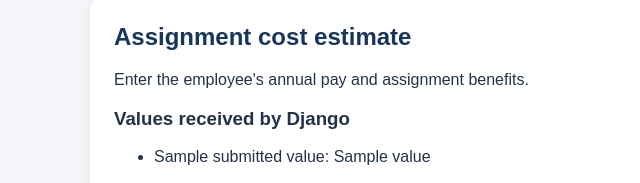
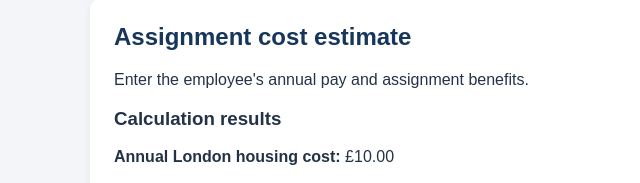
Before and after one commit to Buizom/assignment-cost-tool, a Django app: template estimator/templates/estimator/home.html in a window 1280 px wide. Shown: the part 438-621 px from the top of the page, without its empty margins (100-740 px from the left). Run offline with Django 5.2, Linux system fonts and the light colour scheme; the template is opened without the code that fills it: most values are stand-ins (such as "Sample title", 1, 10 or a date in 2020).

Commit message:
Display annual housing cost estimate

```diff
--- a/estimator/templates/estimator/home.html
+++ b/estimator/templates/estimator/home.html
@@ -34,12 +34,11 @@
                 {% endif %}
 
                 {% if submitted_values %}
-                    <h3>Values received by Django</h3>
-                    <ul>
-                        {% for name, value in submitted_values.items %}
-                            <li>{{ name }}: {{ value }}</li>
-                        {% endfor %}
-                    </ul>
+                    <h3>Calculation results</h3>
+                    <p>
+                        <strong>Annual London housing cost:</strong>
+                        £{{ results.annual_housing_gbp|floatformat:2 }}
+                    </p>
                 {% endif %}
             <form method="post">
                 {% csrf_token %}
--- a/estimator/tests.py
+++ b/estimator/tests.py
@@ -8,6 +8,7 @@ from .calculations import (
         convert_chf_to_gbp,
         calculate_uk_income_tax,
         calculate_grossed_up_uk_tax,
+        calculate_annual_housing_cost,
         )
 
 
@@ -70,3 +71,8 @@ class CalculationTests(SimpleTestCase):
     def test_gross_up_rejects_negative_income(self):
         with self.assertRaises(ValueError):
             calculate_grossed_up_uk_tax(Decimal("-1"))
+
+    def test_annual_housing_cost(self):
+        result = calculate_annual_housing_cost(Decimal("3000"))
+
+        self.assertEqual(result, Decimal("36000"))
```
Also changed, not shown: estimator/calculations.py (+7 -0 lines), estimator/views.py (+8 -1 lines).
